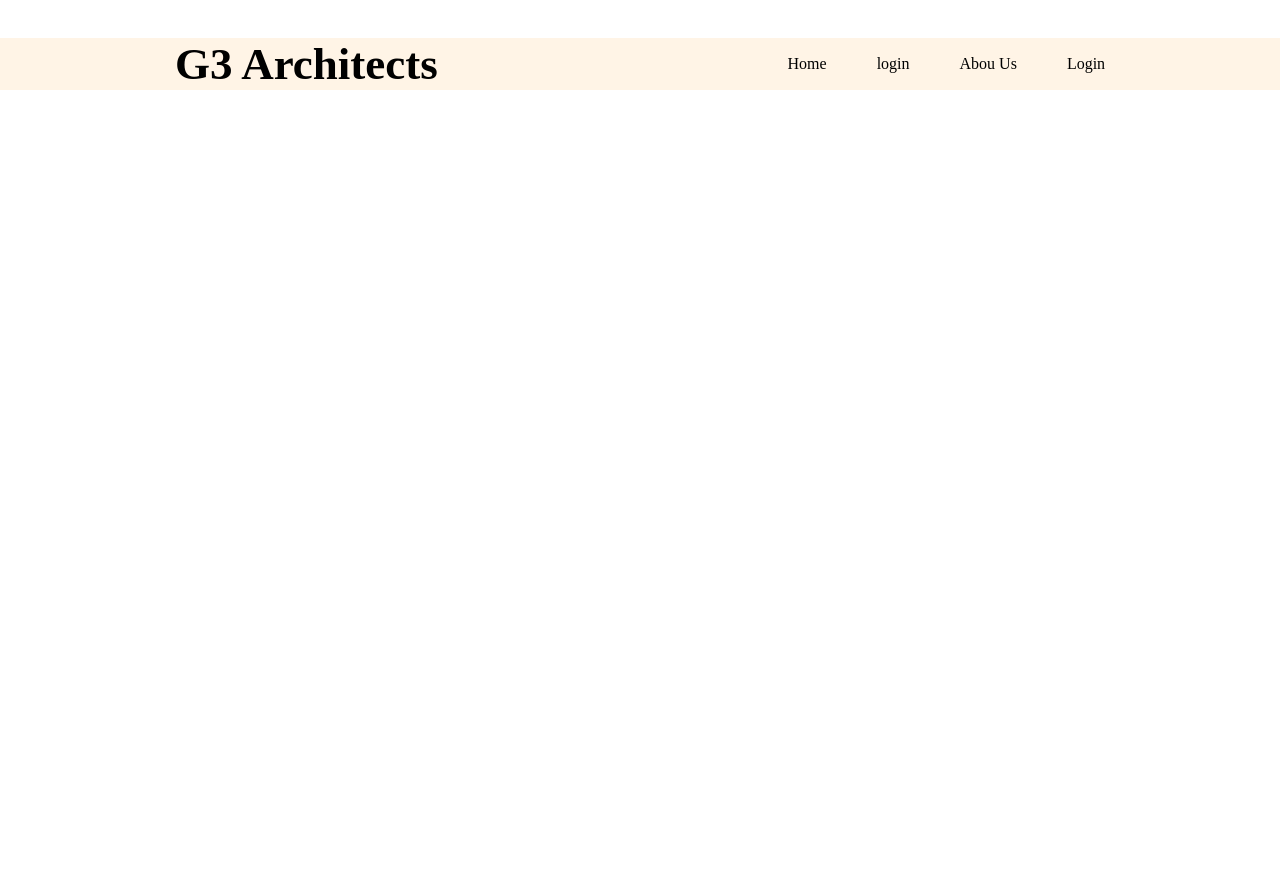
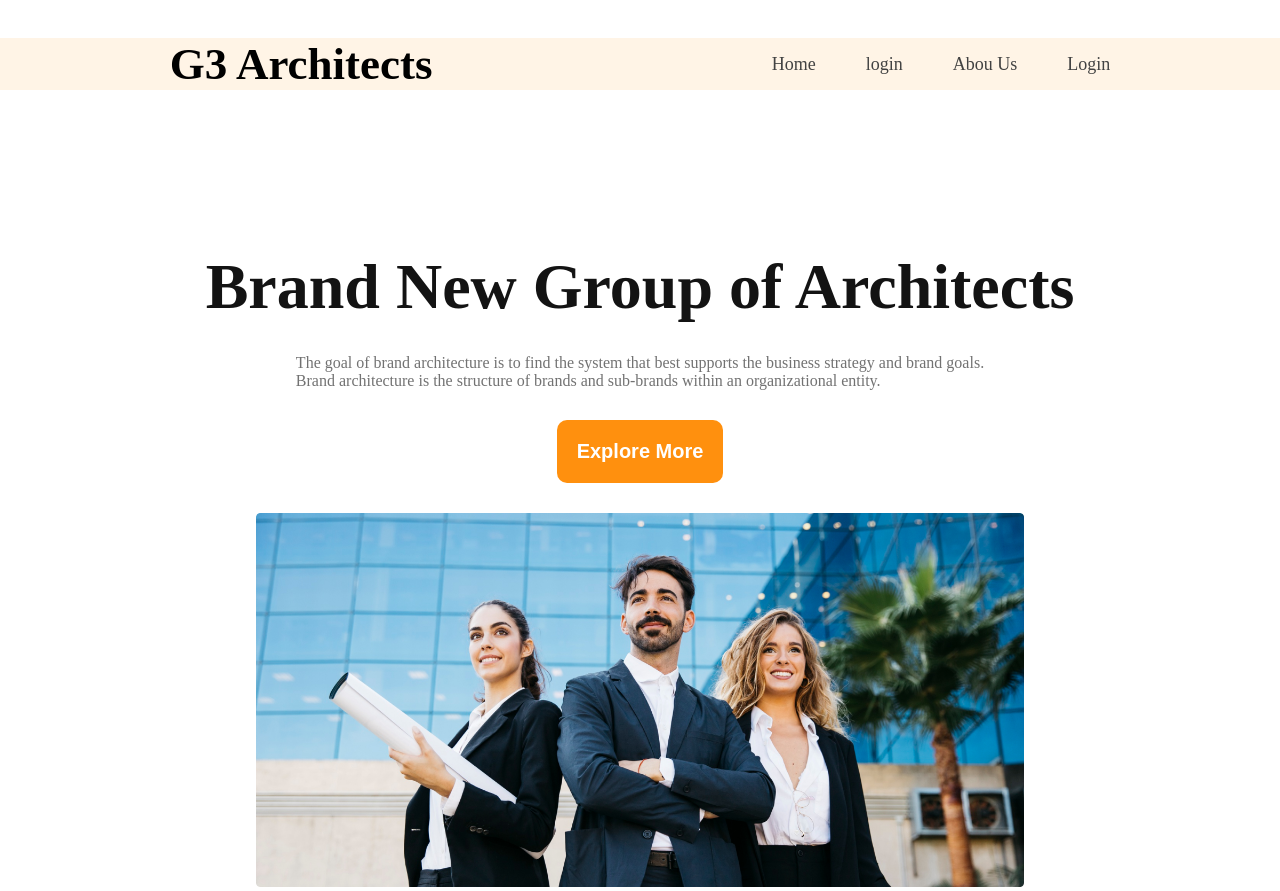
Before and after one commit to shakhawat-softdev/g3-architects, a plain HTML site: page index.html in a window 1280 px wide. Before the commit the page ends 800 px from the top, so only its background shows below. Drawn offline with Linux system fonts and the light colour scheme.

Commit message:
banner-section done

```diff
--- a/index.html
+++ b/index.html
@@ -1,5 +1,6 @@
 <!DOCTYPE html>
 <html lang="en">
+
 <head>
     <meta charset="UTF-8">
     <meta http-equiv="X-UA-Compatible" content="IE=edge">
@@ -11,6 +12,7 @@
     <link rel="preconnect" href="https://fonts.googleapis.com">
     <link rel="preconnect" href="https://fonts.gstatic.com" crossorigin>
 </head>
+
 <body>
     <!-------------------------------
                         header
@@ -22,10 +24,10 @@
             </div>
             <div class="nav items">
                 <ul>
-                    <li>Home</li>
-                    <li>login</li>
-                    <li>Abou Us</li>
-                    <li>Login</li>
+                    <li class="nav-item">Home</li>
+                    <li class="nav-item">login</li>
+                    <li class="nav-item">Abou Us</li>
+                    <li class="nav-item">Login</li>
                 </ul>
             </div>
         </nav>
@@ -33,8 +35,27 @@
     <!--------------------------------
                         main
     --------------------------------->
+    <!-- ----------------------------
+                        Brand New
+    ------------------------------ -->
     <main>
-        <section></section>
+        <section class="brand">
+            <div class="brand-container">
+                <div class="brand-title">
+                    <h3>Brand New Group of Architects</h3>
+                </div>
+                <div class="brand-info">
+                    <p>The goal of brand architecture is to find the system that best supports the business strategy and brand goals. <br> Brand architecture is the structure of brands and sub-brands within an organizational entity.</p>
+                </div>
+                <div class="brand-btn">
+                    <button class="btn">Explore More</button>
+                </div>
+                <div class="brand-banner-img">
+                    <img src="./images/banner.png" alt="" srcset="">
+                </div>
+            </div>
+
+        </section>
     </main>
 
     <footer>
@@ -42,4 +63,5 @@
     </footer>
 
 </body>
+
 </html>
--- a/styles/style.css
+++ b/styles/style.css
@@ -14,12 +14,24 @@
        font-family: 'Work Sans', sans-serif;
    }
 
+   .btn {
+       color: #FFFFFF;
+       background: #FF900E;
+       border: none;
+       text-decoration: none;
+       font-weight: 600;
+       font-size: 20px;
+       padding: 20px;
+       border-radius: 10px;
+   }
+
    /*-----------------------------
              header-nav
     ------------------------------*/
-    header{
-        background: rgba(255, 144, 14, 0.1);
-    }
+   header {
+       background: rgba(255, 144, 14, 0.1);
+   }
+
    .nav-bar {
        display: flex;
        justify-content: space-around;
@@ -36,8 +48,6 @@
        font-size: 18px;
        line-height: 26px;
        color: #424242;
-
-
    }
 
    ul {
@@ -48,3 +58,42 @@
    li {
        list-style: none;
    }
+   /*--------------------------------------------
+                        main
+    -------------------------------------------- */
+    main{
+        margin-top: 20vh;
+    }
+
+   /*--------------------------------------------
+                        Brand New
+    --------------------------------------------- */
+   .brand-container {
+       display: flex;
+       flex-direction: column;
+       align-items: center;
+       gap: 30px;
+
+   }
+
+   .brand-title>h3 {
+       color: #131313;
+       font-weight: 700;
+       font-size: 64px;
+   }
+
+   .brand-info>P {
+       color: #727272;
+       font-weight: 400;
+       font-size: 16px;
+   }
+
+   .brand-banner-img {
+       width: 60%;
+   }
+
+   .brand-banner-img>img {
+    max-width: 100%;
+    height: auto;
+
+   }
```
